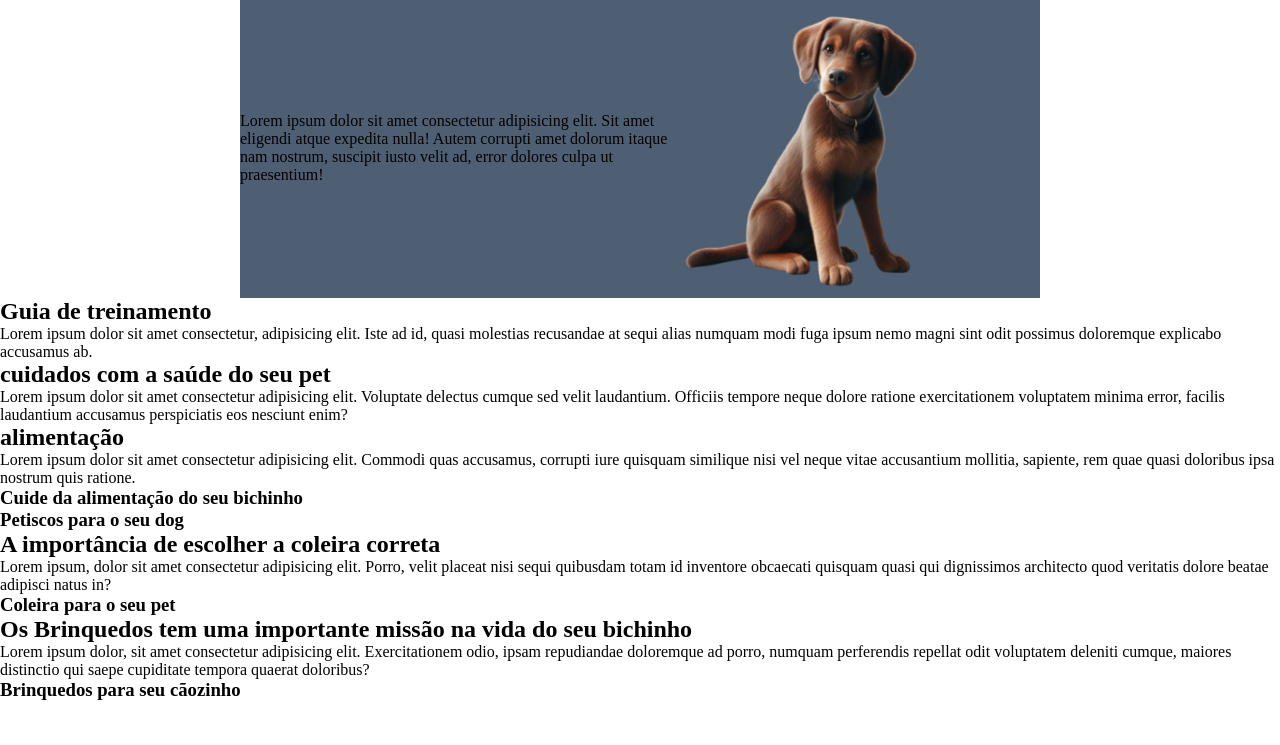
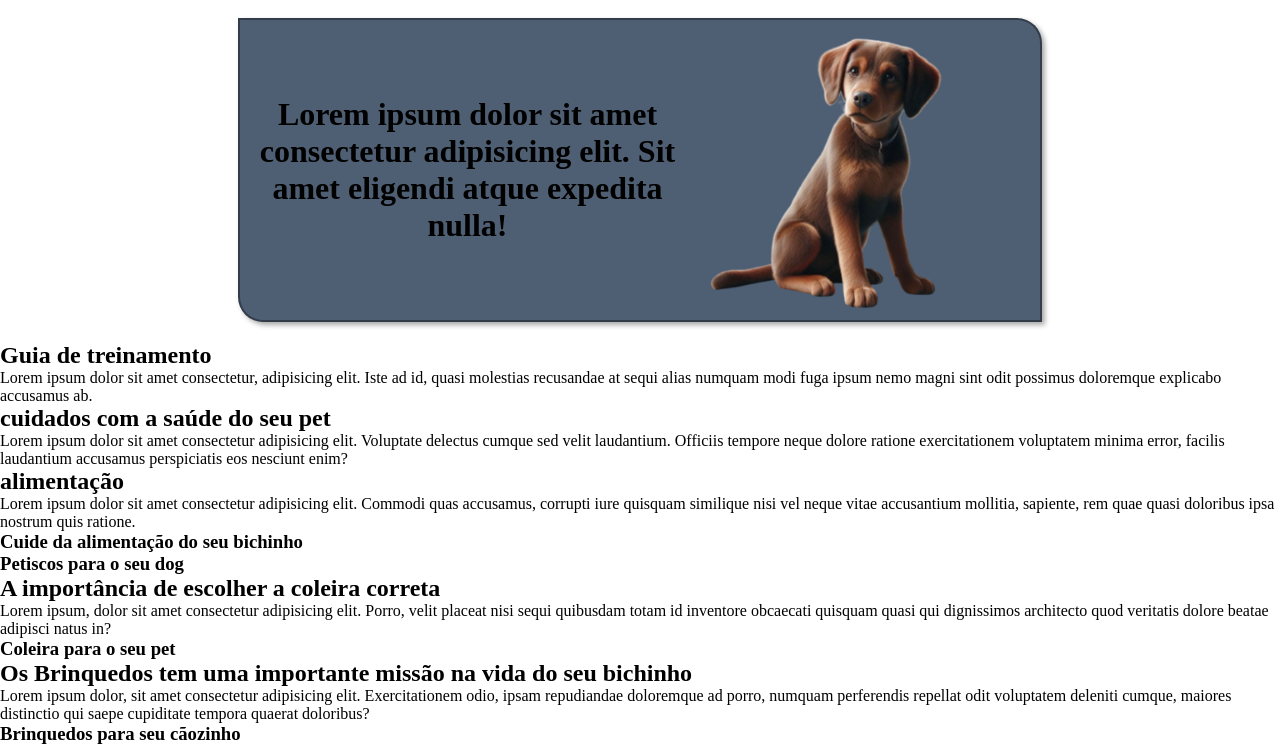
Before and after one commit to EdnaldoNeto/projetos, a plain HTML site: page projeto.pet/pet.html in a window 1280 px wide. Shown: the part 91-836 px from the top of the page. Before the commit the page ends 800 px from the top, so only its background shows below. Drawn offline with Linux system fonts and the light colour scheme.

Commit message:
upgrade.esilo

```diff
--- a/projeto.pet/estilo/stypet.css
+++ b/projeto.pet/estilo/stypet.css
@@ -30,13 +30,20 @@ header > h1#frase_top {
     display: flex;
     align-items: center;
     width: 800px;
-    margin: auto;
+    margin: 20px auto;
+    border: 2px solid rgba(0, 0, 0, 0.356);
+    border-radius: 0px 25px;
+    box-shadow: 3px 3px 5px rgba(0, 0, 0, 0.336);
+}
+
+div#container1 > h1 {
+    text-align: center;
 }
 
 #imagem_cachorro {
     width: 300px;
     height: 300px;
-    margin-right: 70px;
+    margin-right: 45px;
 }
 
 nav {
--- a/projeto.pet/pet.html
+++ b/projeto.pet/pet.html
@@ -15,7 +15,7 @@
             <a href="">Ajuda</a>
         </nav>
         <div id="container1">
-            <p>Lorem ipsum dolor sit amet consectetur adipisicing elit. Sit amet eligendi atque expedita nulla! Autem corrupti amet dolorum itaque nam nostrum, suscipit iusto velit ad, error dolores culpa ut praesentium!</p>
+            <h1>Lorem ipsum dolor sit amet consectetur adipisicing elit. Sit amet eligendi atque expedita nulla!</h1>
             <img id="imagem_cachorro" src="imagens/dog.png" alt="cachorro">
         </div>
     </header>
```
